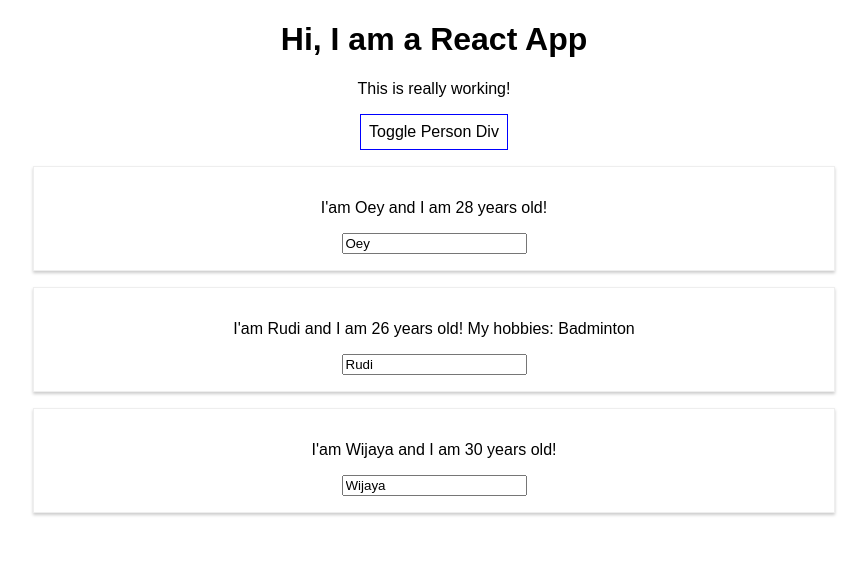
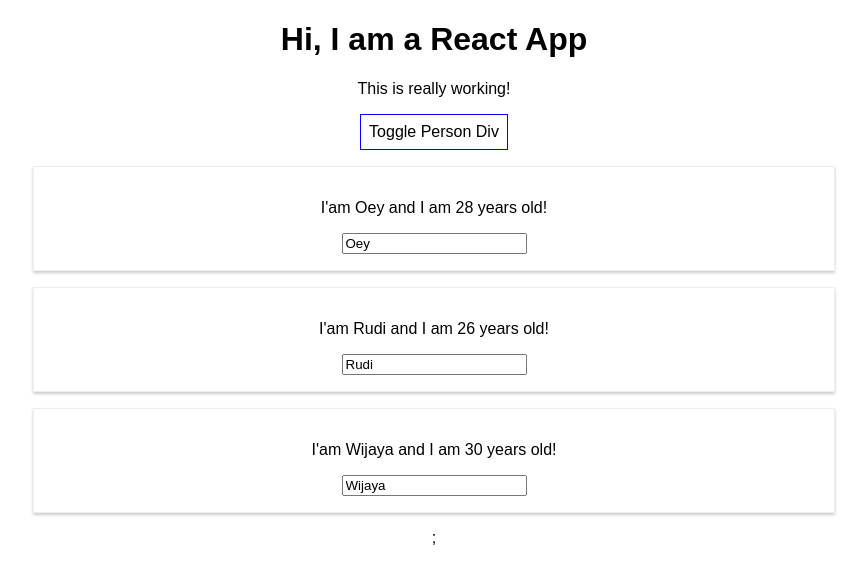
Before and after one commit to rudiw/react-complete-guide, a React (Create React App) app: page / in a window 1280 px wide. Both pictures are taken after a click on the button "Toggle Person Div". Shown: the top 584 px of the page, without its empty margins (206-1073 px from the left). Built offline with nearby package versions, Linux system fonts and the light colour scheme.

Commit message:
outputting list"

```diff
--- a/src/App.js
+++ b/src/App.js
@@ -68,23 +68,14 @@
     if (this.state.visible) {
       people = (
         <div>
-          <Person
-            name = {this.state.people[0].name}
-            age = {this.state.people[0].age}
-          />
-
-          <Person
-            name = {this.state.people[1].name}
-            age = {this.state.people[1].age}
-            switchName = {this.switchName.bind(this, 'Oey !!!')}
-            changeName = {this.changeName} >
-              My hobbies: Badminton
-          </Person>
-
-          <Person
-            name = {this.state.people[2].name}
-            age = {this.state.people[2].age}
-          />
+          {
+            this.state.people.map(person => {
+              return <Person
+                  name={person.name}
+                  age={person.age}
+               />
+            })
+          };
         </div>
       );
     }
```
